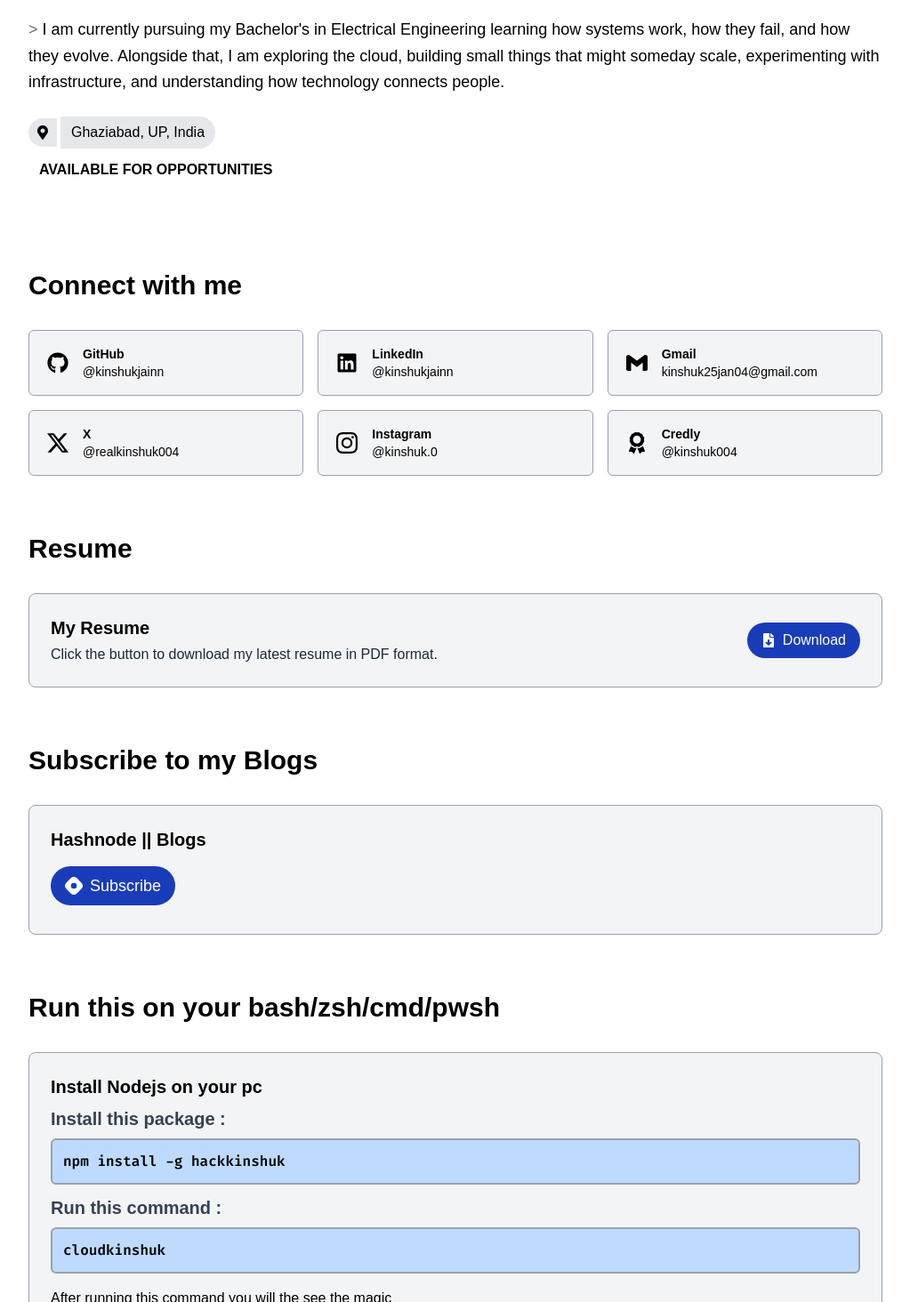
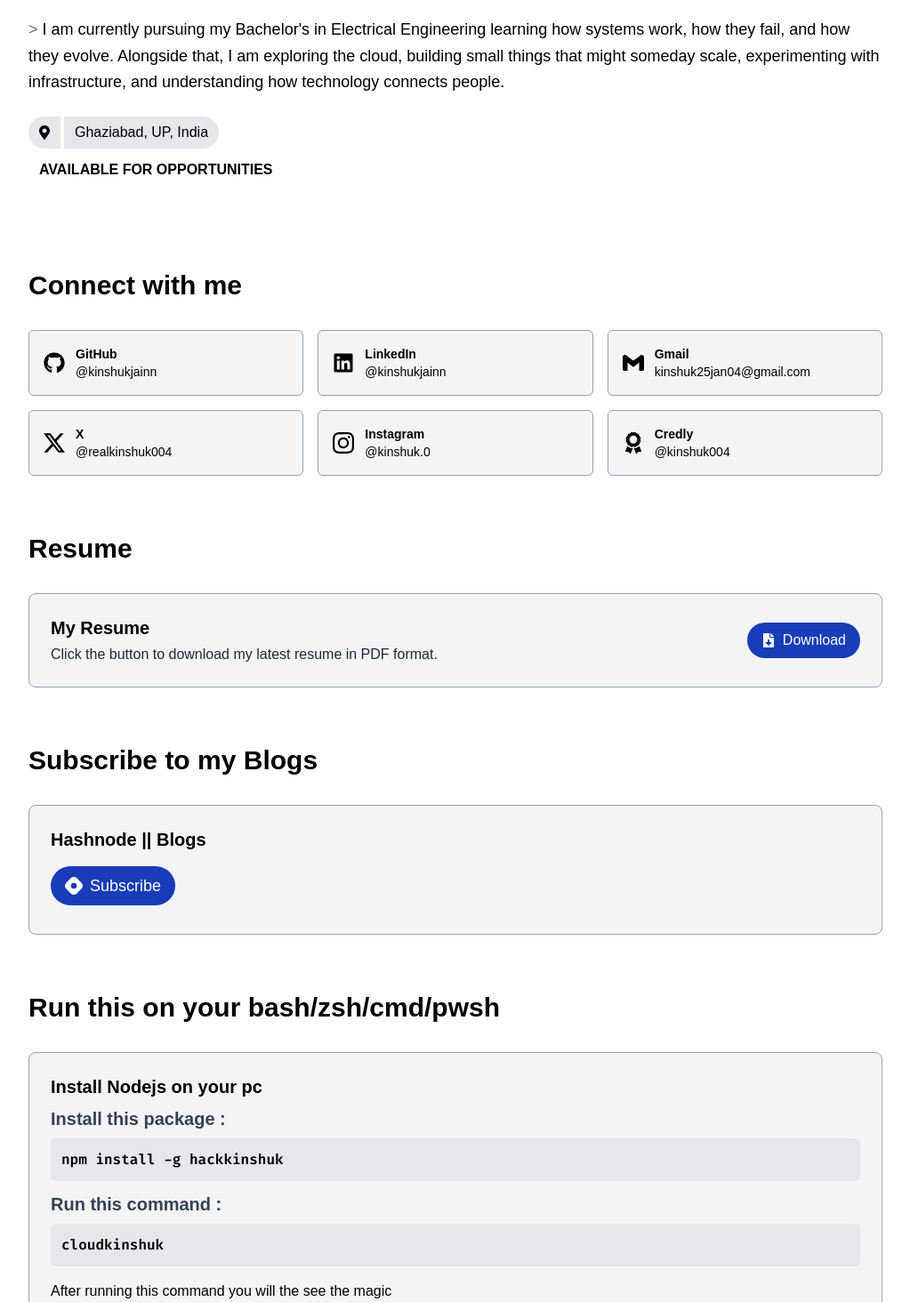
Before and after one commit to kinshukjainn/clkinshuk, a React (Vite) app: page / in a window 1280 px wide. Shown: the part 286-1750 px from the top of the page at 89% size, without its empty margins (128-1151 px from the left). Built offline with nearby package versions, Linux system fonts and the light colour scheme; no server answers; a web font is replaced by a local one.

Commit message:
more precise and more better ui for the new launch

```diff
--- a/src/components/Blogs.tsx
+++ b/src/components/Blogs.tsx
@@ -257,10 +257,10 @@
             </span>
             <span className="text-gray-400">•</span>
             <span className="flex items-center gap-1 text-black font-semibold">
-              <div className="p-2.5 bg-blue-300 rounded-l-full ">
+              <div className="p-3 bg-gray-300 rounded-l-full ">
                 <FaCalendarAlt className="w-3 h-3 text-black" />
               </div>
-              <div className="p-2 bg-blue-300 rounded-r-full">
+              <div className="p-2 bg-gray-300 rounded-r-full">
                 {formatDate(post.publishedAt)}
               </div>
             </span>
@@ -269,13 +269,13 @@
           <div className="flex items-center justify-between pt-3 border-t border-gray-200">
             <div className="flex items-center gap-1 sm:gap-3 text-sm font-semibold  text-gray-900 flex-wrap">
               {post.readTimeInMinutes && (
-                <span className="flex p-2 rounded-l-full bg-blue-300 items-center gap-1">
+                <span className="flex p-2 rounded-l-full bg-gray-300 items-center gap-1">
                   <FaClock className="w-3 h-3" />
                   {post.readTimeInMinutes}m
                 </span>
               )}
               {post.views && (
-                <span className="flex items-center bg-blue-300 rounded-r-full p-2 gap-1">
+                <span className="flex items-center bg-gray-300 rounded-r-full p-2 gap-1">
                   <FaEye className="w-3 h-3" />
                   {formatNumber(post.views)}
                 </span>
--- a/src/components/Home.tsx
+++ b/src/components/Home.tsx
@@ -288,7 +288,7 @@
 
           <div className="space-y-2 text-sm sm:text-base">
             <div className="flex items-center gap-1">
-              <div className="p-2 bg-gray-200 rounded-l-full">
+              <div className="p-2.5 bg-gray-200 rounded-l-full">
                 <FaMapMarkerAlt className="w-4 h-4 sm:w-4 sm:h-4 flex-shrink-0" />
               </div>
               <div className="bg-gray-200 rounded-r-full p-1.5 px-3">
@@ -317,7 +317,7 @@
                   rel="noopener noreferrer"
                   className="flex items-center gap-3 p-3 sm:p-4 rounded-md bg-gray-100 border-1 border-gray-400   transition-colors"
                 >
-                  <div className=" p-1 text-black rounded-sm">
+                  <div className=" text-black rounded-full">
                     <Icon className="w-5 h-5 sm:w-6 sm:h-6 flex-shrink-0" />
                   </div>
                   <div className="flex flex-col min-w-0">
@@ -426,7 +426,7 @@
                 Install this package :
               </h3>
 
-              <div className="p-3 rounded-md bg-blue-200 border-2 border-gray-400">
+              <div className="p-3 rounded-md bg-gray-200">
                 <span className="text-md code-font text-black font-semibold">
                   npm install -g hackkinshuk
                 </span>
@@ -436,7 +436,7 @@
                 Run this command :
               </h3>
 
-              <div className="p-3 rounded-md bg-blue-200 border-2 border-gray-400">
+              <div className="p-3 rounded-md bg-gray-200">
                 <span className="text-md text-black code-font font-semibold">
                   cloudkinshuk
                 </span>
```
